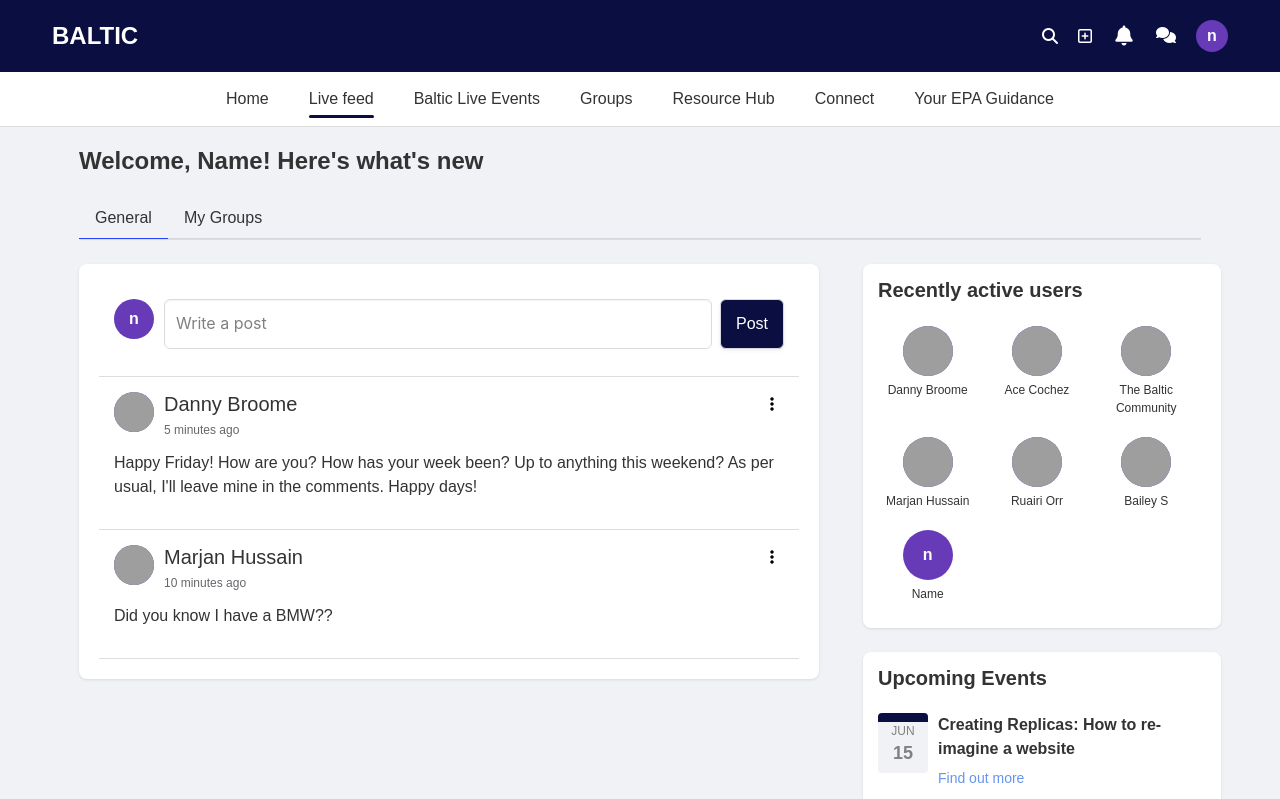
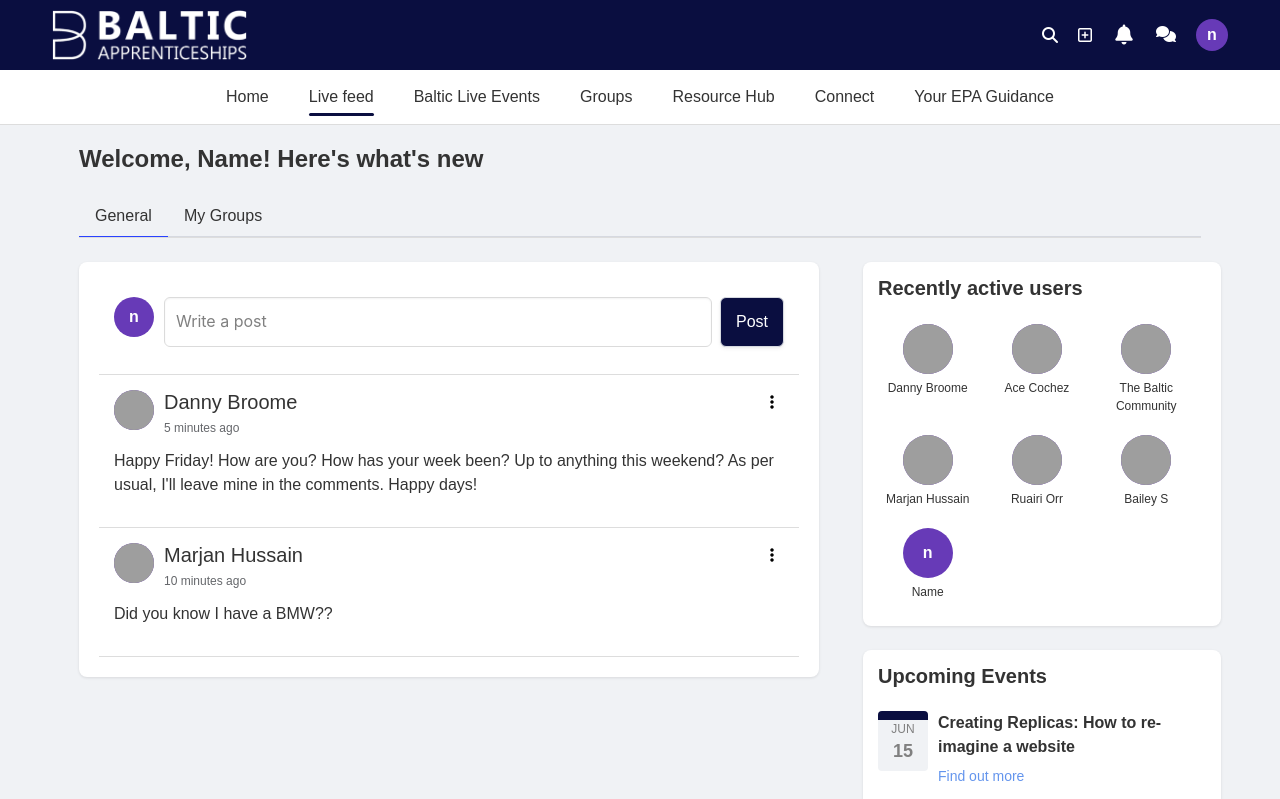
Before and after one commit to MarjanH05/baltic-community, a plain HTML site: page index.html in a window 1280 px wide. Both pictures are taken after typing "name@example.com", "Sample123" into the empty fields and a click on the button "Log In". Shown: the top 799 px of the page. Drawn offline with nearby package versions, Linux system fonts and the light colour scheme; grey boxes are pictures that could not be loaded.

Commit message:
Added the Logo around the place Also added the icon in the tab correctly , some BUFFOON forgot the . (to go back in the directory) when the image folder was made.

```diff
--- a/css/styles.css
+++ b/css/styles.css
@@ -19,10 +19,19 @@
 	.navbar {
 		background-color: var(--baltic-blue) !important;
 		padding: 10px 40px !important;
+		height: 70px;
 	}
 
 	.navbar-item {
 		color: white !important;
+	}
+
+	.navbar-brand .navbar-item img {
+		height: 60px;
+		width: auto;
+		max-height: 100%;
+		object-fit: contain;
+		padding: 5px 0;
 	}
 
 	.nav-icon:hover {
--- a/index.html
+++ b/index.html
@@ -7,7 +7,7 @@
     <meta name="viewport" content="width=device-width, initial-scale=1.0">
     <title>Baltic Community</title>
 
-    <link rel="icon" type="image/x-icon" href="/images/square-logo.jpg">
+    <link rel="icon" type="image/x-icon" href="./images/square-logo.jpg">
     <link rel="stylesheet" href="https://cdn.jsdelivr.net/npm/bulma@0.9.4/css/bulma.min.css">
     <link rel="stylesheet" href="css/styles.css"/>
     <link rel="stylesheet" href="https://cdnjs.cloudflare.com/ajax/libs/font-awesome/6.5.1/css/all.min.css">
@@ -206,7 +206,9 @@
 
             <div class="navbar-brand">
 
-                <h2 class="navbar-item title is-4">BALTIC</h2>
+                <a class="navbar-item" href="index.html">
+                    <img src="images/baltic-logo.png" alt="Baltic">
+                </a>
 
             </div>
 
```
Also changed, not shown: chat.html (+4 -1 lines), profile.html (+4 -2 lines), images/baltic-logo.png (added).
